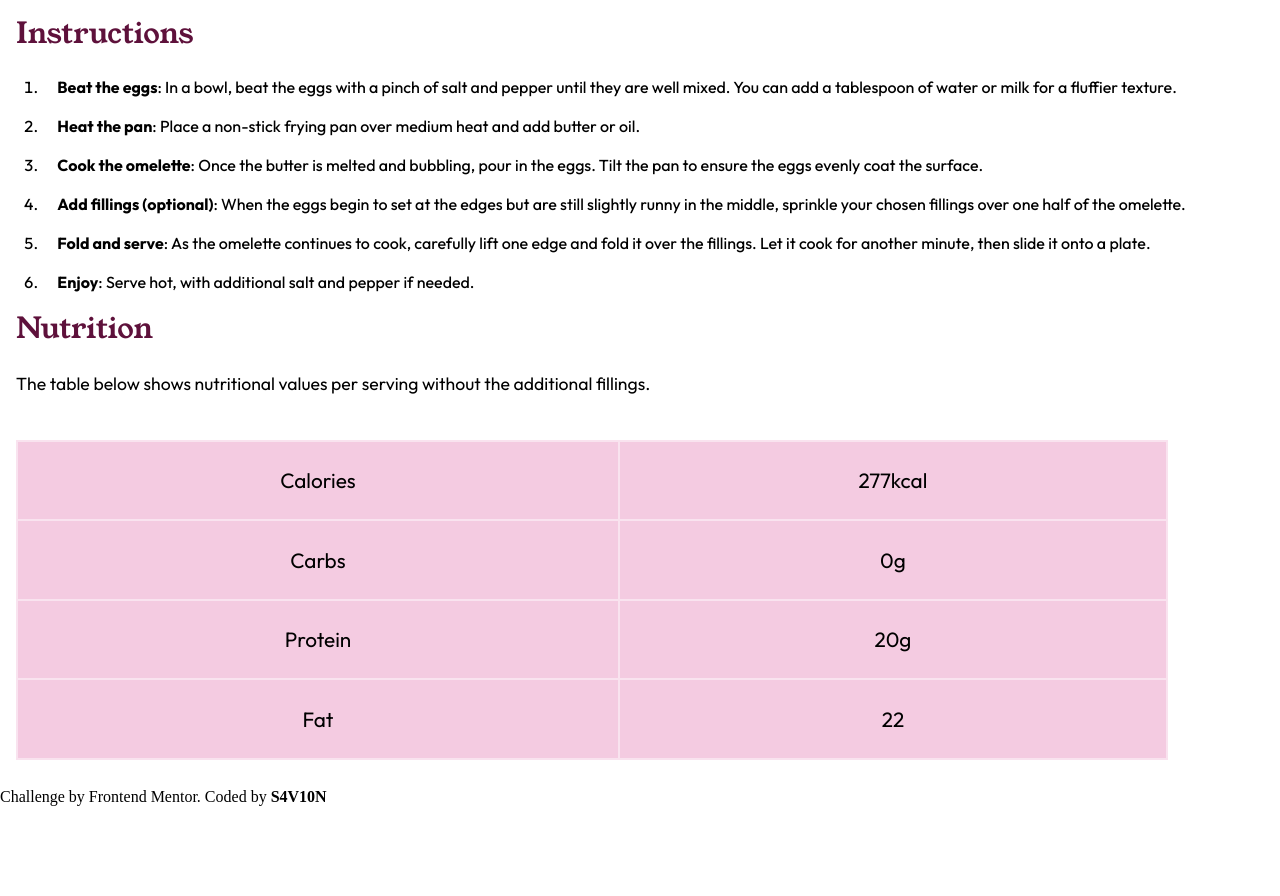
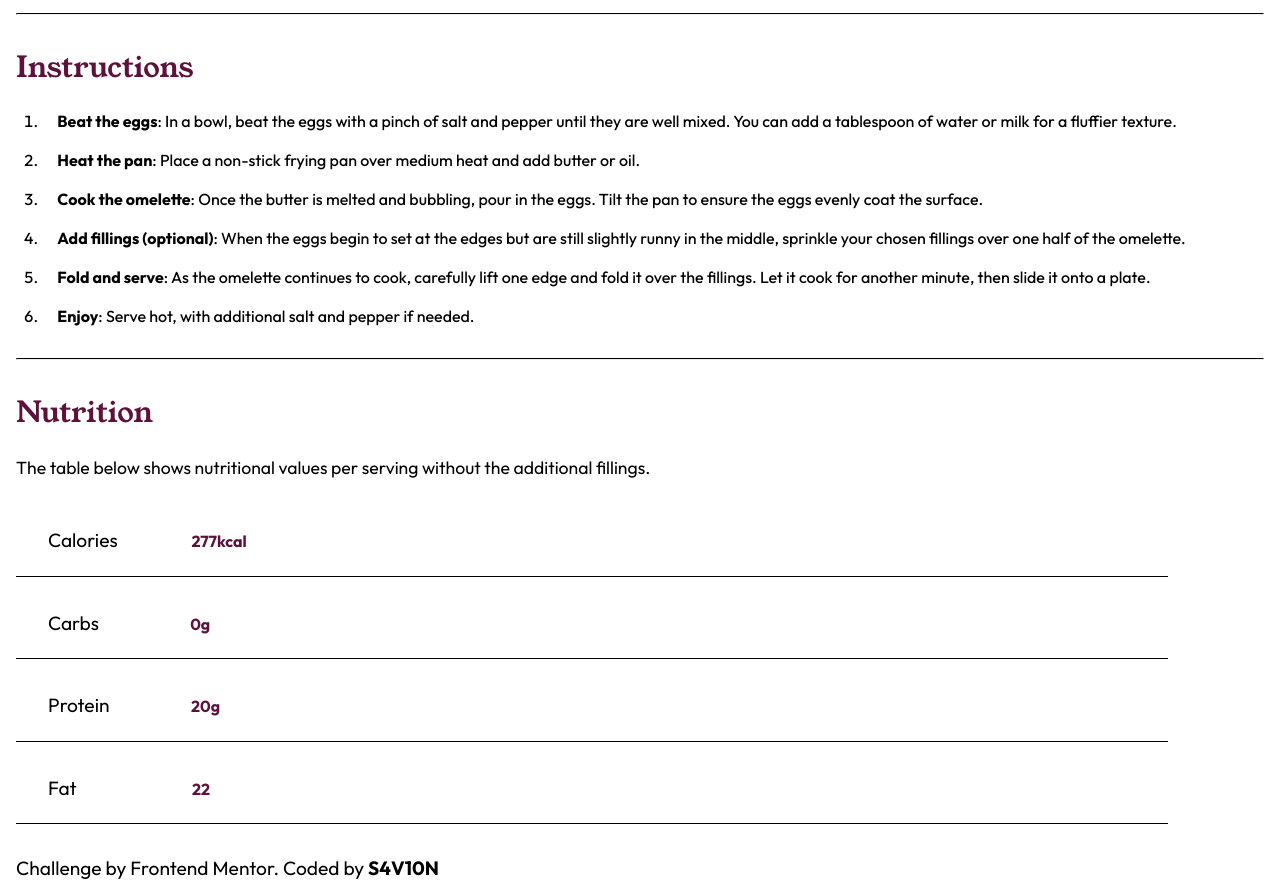
Before and after one commit to S4V10N/Recipe-site, a plain HTML site: page index.html in a window 1280 px wide. Shown: the part 1099-1995 px from the top of the page. Before the commit the page ends 1905 px from the top, so only its background shows below. Drawn offline with Linux system fonts and the light colour scheme.

Commit message:
i've finished the challenge

```diff
--- a/css/styles.css
+++ b/css/styles.css
@@ -13,7 +13,7 @@
     --HEADERFONT: 'Young Serif', serif;
     --BODYFONT: 'Outfit' , sans-serif;
     --BACKGROUNDCOLOR: #fff8e7;
-    --BOXBACKGROUND:  #cc187b1f;
+    --BOXBACKGROUND:  #cc187b0c;
     --FONTCOLOR: #5e113b;
     --WHITEFONT: white;
     --BLACKFONT: black;
@@ -74,10 +74,21 @@ li{
     margin: 1.2rem 0rem 1rem 2rem;
 }
 
+ul{
+    margin-bottom: 2rem;
+}
+.header-secondary{
+    font-family: var(--HEADERFONT);
+    font-weight: lighter;
+    margin: 0rem 0rem 1.4rem 0rem;
+    padding: 0rem 0rem 0rem 1rem;
+    font-size: 1.8rem;
+    color: var(--FONTCOLOR);
+}
 .header-second{
     font-family: var(--HEADERFONT);
     font-weight: lighter;
-    margin: 1rem 0rem 1.4rem 0rem;
+    margin: 2rem 0rem 1.4rem 0rem;
     padding: 0rem 0rem 0rem 1rem;
     font-size: 1.8rem;
     color: var(--FONTCOLOR);
@@ -88,6 +99,10 @@ ol li{
     padding-right: 1rem;
 }
 
+ol{
+    margin-bottom: 2rem;
+}
+
 .span{
     font-size: 1rem;
     font-weight: bold;
@@ -96,17 +111,61 @@ ol li{
     margin-left: 1rem;
 }
 
-table{
-    background-color: var(--BOXBACKGROUND);
+.table{
+    height: 40vh;
     width: 90vw;
-    height: 40vh;
-    margin: 1.2rem 1rem 1.8rem 1rem;
+    margin: 0rem 1rem 2rem 1rem;
+    display: flex;
+    flex-direction: column;
+    gap: 10px;
+    background-color: var(--WHITEFONT);
+    align-items: center;
+    justify-content: top;
 }
 
-tr{
-    text-align: center;
+.div{
+    height: 15vh;
+    width: 90vw;
+    display: flex;
+    align-items: center;
     font-family: var(--BODYFONT);
-    font-size: 1.3rem;
-    background-color: var(--BOXBACKGROUND);
-    border-radius: 2vh;
+    font-size: 1.2rem;
+    border-bottom: 1px solid black;
 }
+
+div p{
+    text-align: left;
+    text-indent: 2rem;
+    width: 100%;
+}
+
+.table-span{
+    color: var(--FONTCOLOR);
+    width: 60vw;
+    margin-left: 4.36rem;
+}
+.table-span2{
+    color: var(--FONTCOLOR);
+    width: 60vw;
+    margin-left: 5.7rem;
+}
+.table-span3{
+    color: var(--FONTCOLOR);
+    width: 60vw;
+    margin-left: 5.1rem;
+}
+.table-span4{
+    color: var(--FONTCOLOR);
+    width: 60vw;
+    margin-left: 7.2rem;
+}
+
+.hr{
+    border-top: 1px solid black;
+    margin: 0rem 1rem;
+}
+.sign-off{
+    font-family: var(--BODYFONT);
+    font-size: 1.2rem;
+    margin: 1rem;
+}
--- a/index.html
+++ b/index.html
@@ -22,7 +22,7 @@
     </header>
 
     <main>
-        <p class="header-second">Ingredients</p>
+        <p class="header-secondary">Ingredients</p>
         <ul>
             <li> 2-3 large eggs</li>
             <li>Salt, to taste</li>
@@ -30,7 +30,7 @@
             <li>1 tablespoon of butter or oil</li>
             <li>Optional fillings: cheese, diced vegetables, cooked meats, herbs</li>
         </ul>
-
+        <hr class="hr">
         <p class="header-second">Instructions</p>
         <ol>
             <li><span class="span">Beat the eggs</span>: In a bowl, beat the eggs with a pinch of salt and pepper until they are well mixed. You can add a tablespoon of water or milk for a fluffier texture. </li>
@@ -41,31 +41,25 @@
             <li><span class="span">Enjoy</span>: Serve hot, with additional salt and pepper if needed.</li>
         </ol>
     </main>
+    <hr class="hr">
     <footer>
         <p class="header-second"> Nutrition</p>
         <p class="text">The table below shows nutritional values per serving without the additional fillings.</p>
-        <table>
-                <tr>
-                <td>Calories</td>
-                <td>277kcal </td>
-                </tr>
-
-                <tr>
-                <td>Carbs</td>
-                <td>0g</td>
-                </tr>
-
-                <tr>
-                <td>Protein</td>
-                <td>20g</td>
-                </tr>
-
-                <tr>
-                <td>Fat</td>
-                <td>22</td>
-                </tr>
-        </table>
+        <div class="table">
+            <div class="div">
+                <p>Calories <span class="table-span">277kcal</span></p>
+            </div>
+            <div class="div">
+                <p>Carbs<span class="table-span2">0g</span</p>
+            </div>
+            <div class="div">
+                <p>Protein<span class="table-span3">20g</span</p>
+            </div>
+            <div class="div">
+                <p>Fat<span class="table-span4">22</span</p>
+            </div>
+        </div>
     </footer>
-    <p class="Sign-off">Challenge by Frontend Mentor. Coded by <strong>S4V10N</strong></p>
+    <p class="sign-off">Challenge by Frontend Mentor. Coded by <strong>S4V10N</strong></p>
 </body>
 </html>
```
